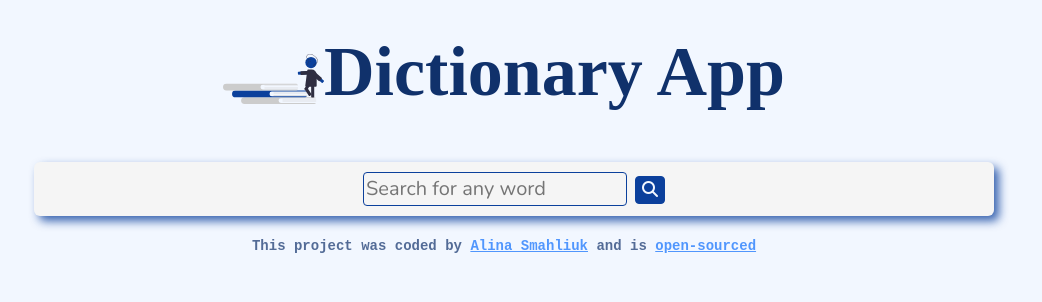
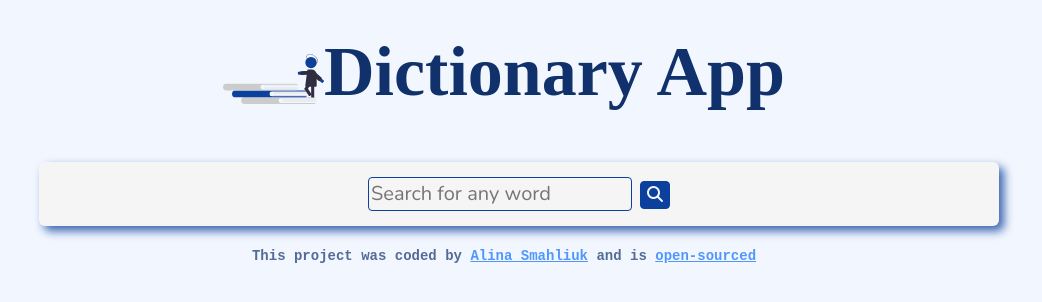
Before and after one commit to SmahliukAlina/dictionary-project, a React (Create React App) app: page / in a window 1280 px wide. Shown: the top 302 px of the page, without its empty margins (136-1178 px from the left). Built offline with nearby package versions, Linux system fonts and the light colour scheme; a web font is replaced by a local one.

Commit message:
Minor css fixes

```diff
--- a/src/Definition.css
+++ b/src/Definition.css
@@ -1,5 +1,6 @@
 .Definition {
-  padding: 0 50px;
+  padding: 5px 50px;
+  margin: 15px 0;
   background-color: rgba(16, 49, 107, 0.1);
   border-radius: 4px;
 }
--- a/src/Dictionary.css
+++ b/src/Dictionary.css
@@ -2,9 +2,9 @@
   font-family: "Nunito", sans-serif;
 }
 .Dictionary section {
-  margin: 10px 10px;
+  margin: 10px 15px;
   background-color: whitesmoke;
-  padding: 10px 40px;
+  padding: 15px 40px;
   border-radius: 6px;
   box-shadow: 5px 5px 10px rgba(11, 64, 156, 0.8);
 }
```
